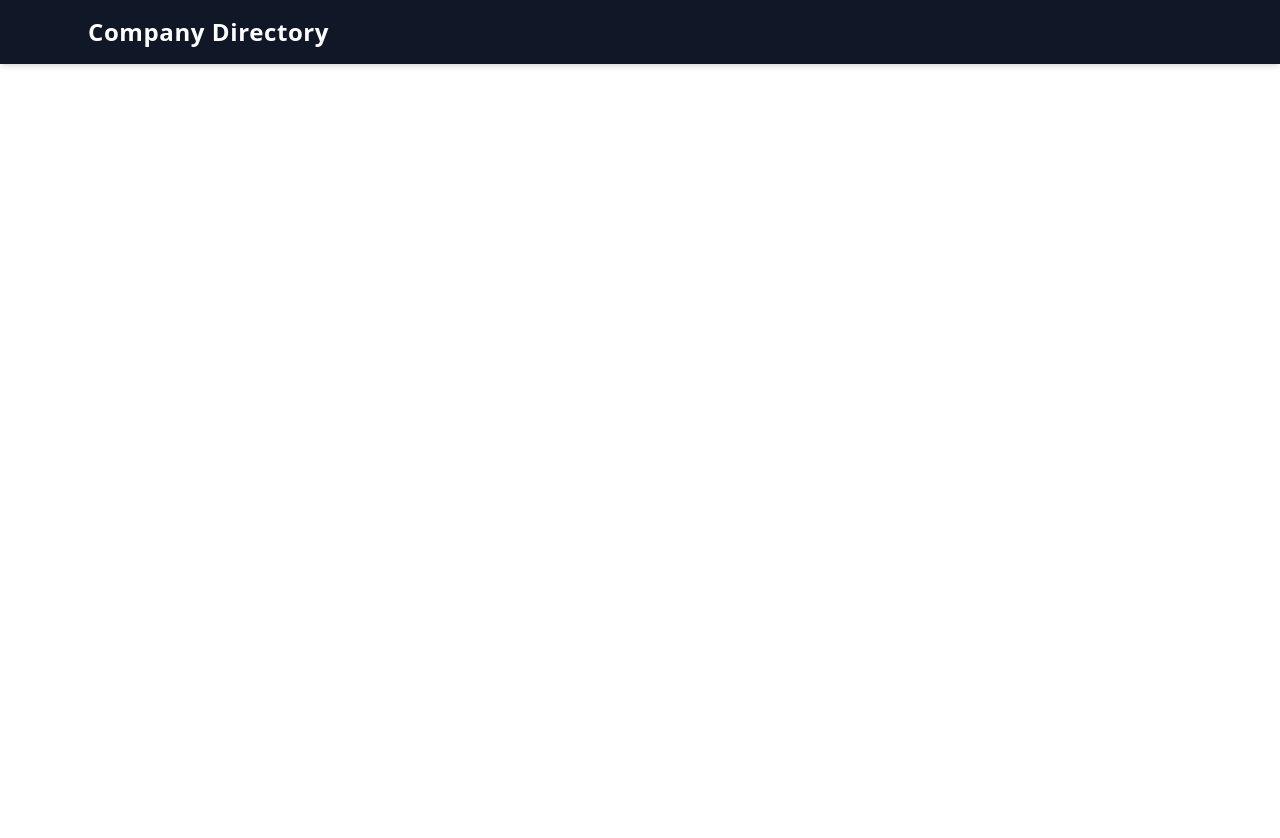
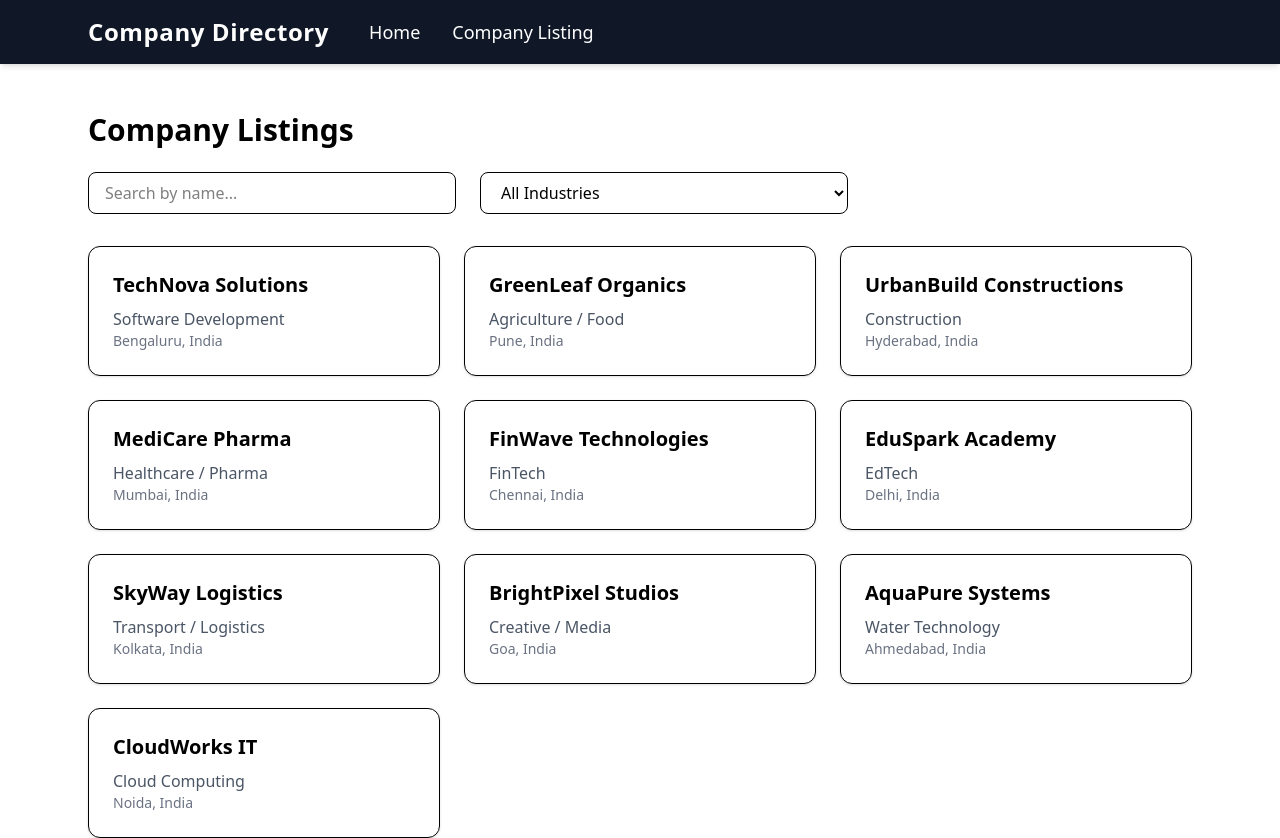
Before and after one commit to samyukthateegala0499-dot/company_directory, a React (Vite) app: page /companies in a window 1280 px wide. Before the commit the page ends 800 px from the top, so only its background shows below. Built offline with nearby package versions, Linux system fonts and the light colour scheme.

Commit message:
cards added

```diff
--- a/src/App.jsx
+++ b/src/App.jsx
@@ -1,14 +1,19 @@
-import { useState } from 'react'
-import Navbar from './Components/Navbar.jsx'
+import { BrowserRouter as Router, Routes, Route } from "react-router-dom";
+import Navbar from "./Components/Navbar";
+import Home from "./Pages/Home";
+import Companies from "./Components/Companies";
+import { CompanyProvider } from "./Context/CompanyContext";
 
-function App() {
+const App = () => {
+  return (
+    <CompanyProvider>
+        <Navbar />
+        <Routes>
+          <Route path="/" element={<Home />} />
+          <Route path="/companies" element={<Companies />} />
+        </Routes>
+    </CompanyProvider>
+  );
+};
 
-  return (
-    <>
-    <Navbar />
-
-    </>
-  )
-}
-
-export default App
+export default App;
--- /dev/null
+++ b/src/Components/Companies.jsx
@@ -0,0 +1,58 @@
+import { useCompany } from "../Context/CompanyContext.jsx";
+
+const Companies = () => {
+  const { companies, search, setSearch, industry, setIndustry } = useCompany();
+
+  const industries = ["Software", "Manufacturing", "Finance", "Marketing", "Construction"];
+
+  return (
+    <div className="pt-28 px-6 max-w-6xl mx-auto">
+      <h2 className="text-3xl font-bold mb-6">Company Listings</h2>
+
+      {/* Filters */}
+      <div className="flex flex-col md:flex-row gap-6 mb-8">
+
+        {/* Search */}
+        <input
+          type="text"
+          placeholder="Search by name..."
+          className="px-4 py-2 border rounded-lg w-full md:w-1/3"
+          value={search}
+          onChange={(e) => setSearch(e.target.value)}
+        />
+
+        {/* Industry Filter */}
+        <select
+          className="px-4 py-2 border rounded-lg w-full md:w-1/3"
+          value={industry}
+          onChange={(e) => setIndustry(e.target.value)}
+        >
+          <option value="">All Industries</option>
+          {industries.map((i) => (
+            <option key={i} value={i}>
+              {i}
+            </option>
+          ))}
+        </select>
+      </div>
+
+      {/* Company Cards */}
+      <div className="grid md:grid-cols-2 lg:grid-cols-3 gap-6">
+        {companies.map((company) => (
+          <div key={company.id} className="border rounded-xl p-6 shadow hover:shadow-lg transition">
+            <h3 className="text-xl font-bold">{company.name}</h3>
+            <p className="text-gray-600 mt-2">{company.industry}</p>
+            <p className="text-sm text-gray-500">{company.location}</p>
+          </div>
+        ))}
+      </div>
+
+      {/* If none found */}
+      {companies.length === 0 && (
+        <p className="text-gray-500 mt-10 text-center">No companies match the filters.</p>
+      )}
+    </div>
+  );
+};
+
+export default Companies;
--- a/src/Components/Navbar.jsx
+++ b/src/Components/Navbar.jsx
@@ -1,4 +1,5 @@
 import React from 'react'
+import { Link } from 'react-router-dom'
 
 const Navbar = () => {
   return (
@@ -9,6 +10,11 @@ const Navbar = () => {
         <h1 className="text-2xl font-bold tracking-wide ml-6">
           Company Directory
         </h1>
+
+        <div className="flex gap-8 text-lg">
+          <Link to="/" className="hover:text-blue-400 transition">Home</Link>
+          <Link to="/companies" className="hover:text-blue-400 transition">Company Listing</Link>
+        </div>
       </div>
     </nav>
   )
--- /dev/null
+++ b/src/Pages/Home.jsx
@@ -0,0 +1,32 @@
+import image from '../assets/modern-equipped-computer-lab.jpg';
+
+const Home = () => {
+  return (
+    <div
+      className="h-screen w-full bg-cover bg-center bg-no-repeat flex items-center justify-center text-white pt-20 relative"
+      style={{ backgroundImage: `url(${image})` }}
+    >
+      <div className="absolute inset-0 bg-black/60"></div>
+
+      <div className="relative text-center px-6 max-w-3xl">
+        <h1 className="text-5xl md:text-6xl font-extrabold leading-tight">
+          Welcome to Company Directory
+        </h1>
+
+        <p className="mt-6 text-lg md:text-xl text-gray-200">
+          Browse, filter, and explore a list of companies with ease. Built with React,
+          Tailwind CSS, and modern UI components.
+        </p>
+
+        <a
+          href="/companies"
+          className="mt-10 inline-block px-8 py-3 bg-blue-600 hover:bg-blue-700 rounded-full text-lg font-semibold shadow-lg transition"
+        >
+          View Companies
+        </a>
+      </div>
+    </div>
+  );
+};
+
+export default Home;
```
